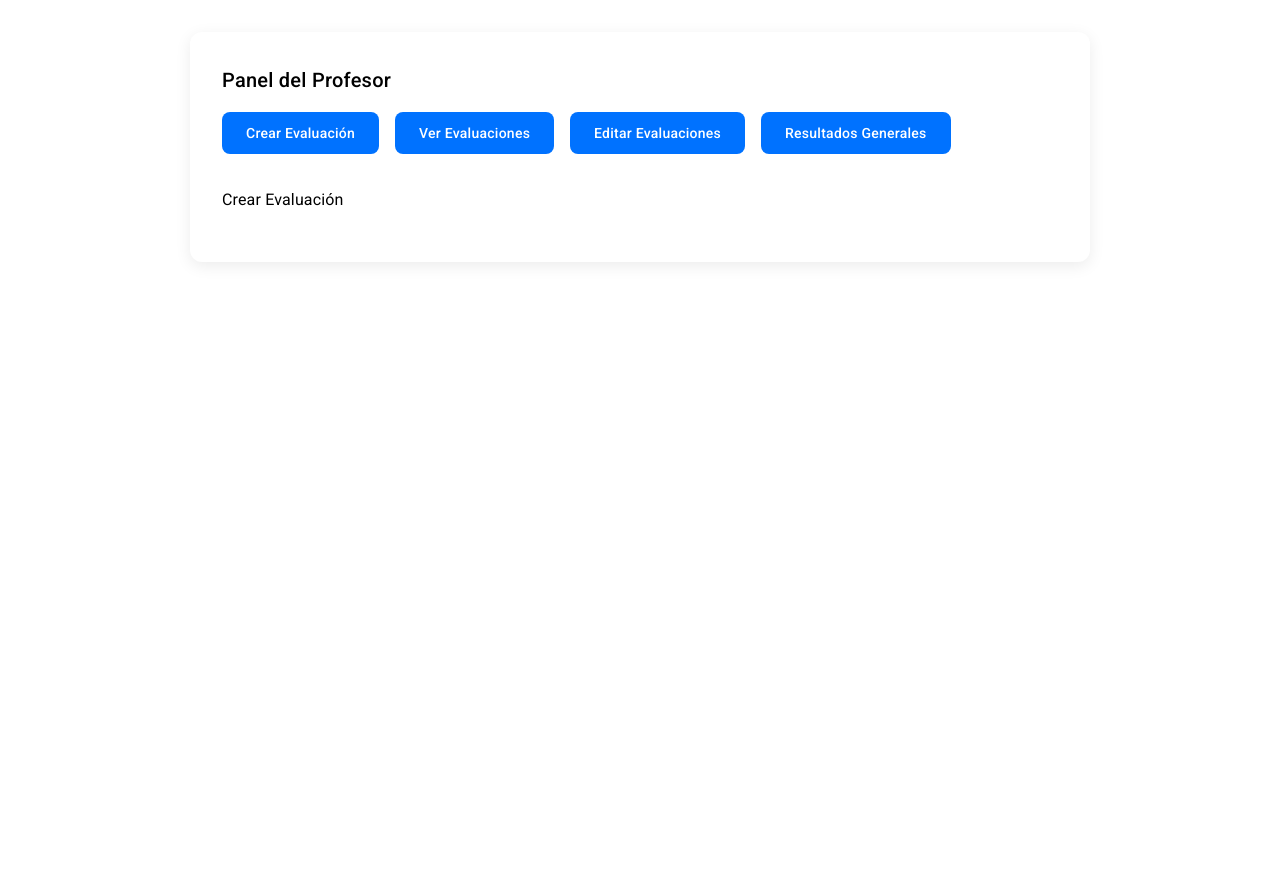
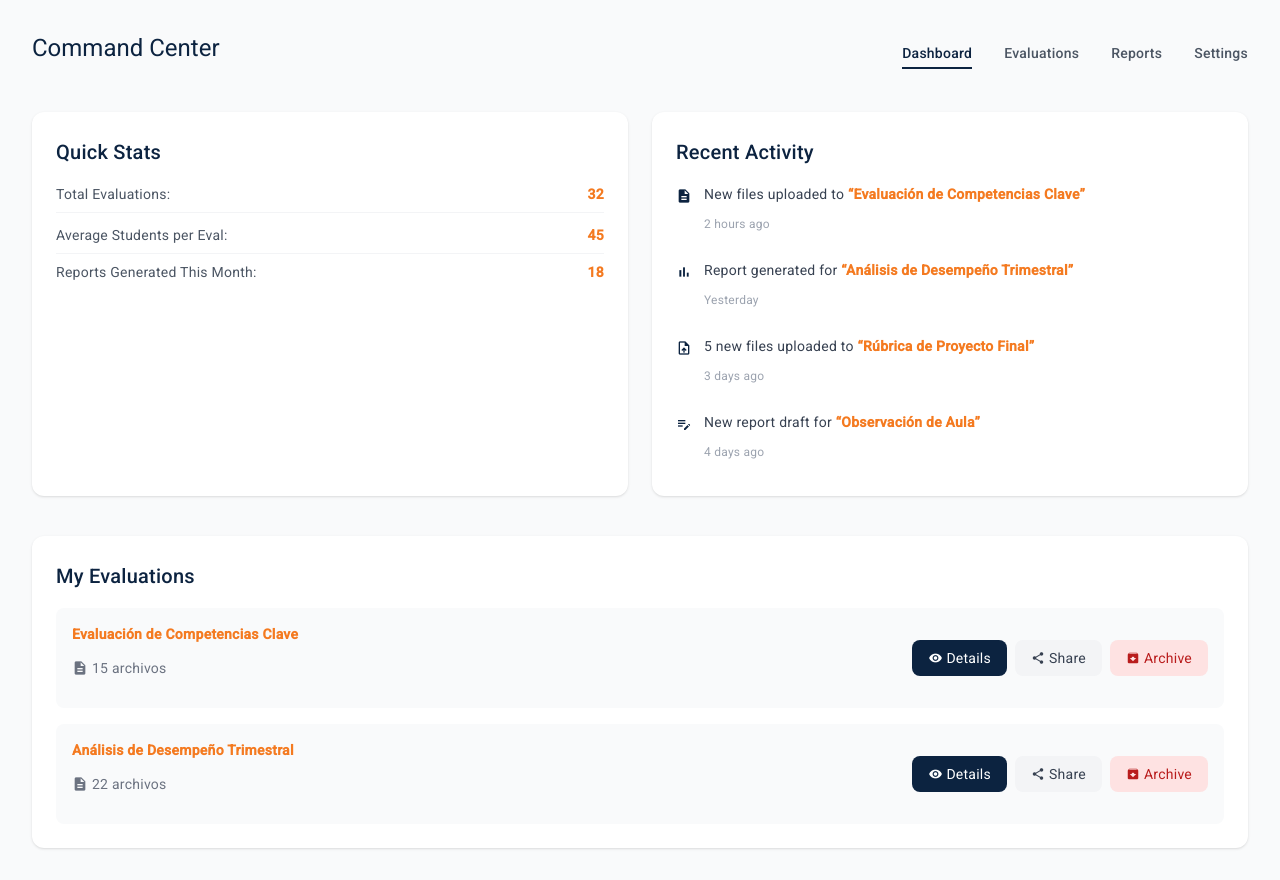
Before and after one commit to JoshRivas313/HackEdu-Front, an Angular app: page /dashboard_profesor in a window 1280 px wide. Before the commit the page ends 800 px from the top, so only its background shows below. Built offline with nearby package versions, Linux system fonts and the light colour scheme.

Commit message:
Dashboard Profesores

```diff
--- a/src/app/component/dashboard-profesor/dashboard-profesor.component.html
+++ b/src/app/component/dashboard-profesor/dashboard-profesor.component.html
@@ -1,32 +1,154 @@
-<div class="dashboard-profesor-container">
-  <h2>Panel del Profesor</h2>
-  <nav class="dashboard-tabs">
-    <button (click)="activeTab = 'crear'">Crear Evaluación</button>
-    <button (click)="activeTab = 'ver'">Ver Evaluaciones</button>
-    <button (click)="activeTab = 'editar'">Editar Evaluaciones</button>
-    <button (click)="activeTab = 'resultados'">Resultados Generales</button>
-  </nav>
+<div class="min-h-screen bg-gray-50 p-8">
+  <!-- Header -->
+  <div class="flex justify-between items-center mb-8">
+    <h1 class="text-2xl font-semibold text-[#0C2340]">Command Center</h1>
 
-  <div class="dashboard-content">
-    <div *ngIf="activeTab === 'crear'">
-      <h3>Crear Evaluación</h3>
-      <!-- Formulario para crear evaluación -->
-      <!-- ... -->
+    <!-- Nav Tabs -->
+    <nav class="flex gap-8 text-sm font-medium text-gray-600">
+      <a href="#" class="text-[#0C2340] border-b-2 border-[#0C2340] pb-1">
+        Dashboard
+      </a>
+      <a href="#" class="hover:text-[#0C2340] transition">Evaluations</a>
+      <a href="#" class="hover:text-[#0C2340] transition">Reports</a>
+      <a href="#" class="hover:text-[#0C2340] transition">Settings</a>
+    </nav>
+  </div>
+
+  <!-- Top Grid: Stats + Activity -->
+  <div class="grid grid-cols-1 lg:grid-cols-2 gap-6 mb-10">
+    <!-- Quick Stats -->
+    <div class="bg-white p-6 rounded-xl shadow">
+      <h2 class="text-lg font-semibold text-[#0C2340] mb-4">Quick Stats</h2>
+      <div class="space-y-2 text-sm">
+        <p class="flex justify-between border-b border-gray-100 pb-2">
+          <span class="text-gray-600">Total Evaluations:</span>
+          <span class="text-[#F47A20] font-semibold">32</span>
+        </p>
+        <p class="flex justify-between border-b border-gray-100 pb-2">
+          <span class="text-gray-600">Average Students per Eval:</span>
+          <span class="text-[#F47A20] font-semibold">45</span>
+        </p>
+        <p class="flex justify-between">
+          <span class="text-gray-600">Reports Generated This Month:</span>
+          <span class="text-[#F47A20] font-semibold">18</span>
+        </p>
+      </div>
     </div>
-    <div *ngIf="activeTab === 'ver'">
-      <h3>Evaluaciones Creadas</h3>
-      <!-- Lista de evaluaciones -->
-      <!-- ... -->
-    </div>
-    <div *ngIf="activeTab === 'editar'">
-      <h3>Editar Evaluaciones</h3>
-      <!-- Selección y edición de evaluación -->
-      <!-- ... -->
-    </div>
-    <div *ngIf="activeTab === 'resultados'">
-      <h3>Evaluación General de Resultados</h3>
-      <!-- Vista de resultados generales -->
-      <!-- ... -->
+
+    <!-- Recent Activity -->
+    <div class="bg-white p-6 rounded-xl shadow">
+      <h2 class="text-lg font-semibold text-[#0C2340] mb-4">Recent Activity</h2>
+
+      <ul class="space-y-4 text-sm">
+        <li class="flex items-start gap-3">
+          <span class="material-icons text-[#0C2340] text-base">description</span>
+          <div>
+            <p class="text-gray-700">
+              New files uploaded to
+              <span class="text-[#F47A20] font-semibold">“Evaluación de Competencias Clave”</span>
+            </p>
+            <p class="text-xs text-gray-400">2 hours ago</p>
+          </div>
+        </li>
+
+        <li class="flex items-start gap-3">
+          <span class="material-icons text-[#0C2340] text-base">bar_chart</span>
+          <div>
+            <p class="text-gray-700">
+              Report generated for
+              <span class="text-[#F47A20] font-semibold">“Análisis de Desempeño Trimestral”</span>
+            </p>
+            <p class="text-xs text-gray-400">Yesterday</p>
+          </div>
+        </li>
+
+        <li class="flex items-start gap-3">
+          <span class="material-icons text-[#0C2340] text-base">upload_file</span>
+          <div>
+            <p class="text-gray-700">
+              5 new files uploaded to
+              <span class="text-[#F47A20] font-semibold">“Rúbrica de Proyecto Final”</span>
+            </p>
+            <p class="text-xs text-gray-400">3 days ago</p>
+          </div>
+        </li>
+
+        <li class="flex items-start gap-3">
+          <span class="material-icons text-[#0C2340] text-base">edit_note</span>
+          <div>
+            <p class="text-gray-700">
+              New report draft for
+              <span class="text-[#F47A20] font-semibold">“Observación de Aula”</span>
+            </p>
+            <p class="text-xs text-gray-400">4 days ago</p>
+          </div>
+        </li>
+      </ul>
     </div>
   </div>
+
+  <!-- My Evaluations -->
+  <section class="bg-white p-6 rounded-xl shadow">
+    <h2 class="text-lg font-semibold text-[#0C2340] mb-6">My Evaluations</h2>
+
+    <div class="space-y-4">
+      <!-- Evaluation Item -->
+      <div class="flex justify-between items-center bg-gray-50 p-4 rounded-lg">
+        <div>
+          <p class="font-semibold text-[#F47A20]">
+            Evaluación de Competencias Clave
+          </p>
+          <p class="text-sm text-gray-500 flex items-center gap-1">
+            <span class="material-icons text-base text-gray-500">description</span>
+            15 archivos
+          </p>
+        </div>
+
+        <div class="flex gap-2">
+          <button
+            class="px-4 py-2 bg-[#0C2340] text-white text-sm rounded-lg hover:bg-[#1a3a66] transition flex items-center gap-1">
+            <span class="material-icons text-sm">visibility</span> Details
+          </button>
+          <button
+            class="px-4 py-2 bg-gray-100 text-gray-700 text-sm rounded-lg hover:bg-gray-200 transition flex items-center gap-1">
+            <span class="material-icons text-sm">share</span> Share
+          </button>
+          <button
+            class="px-4 py-2 bg-red-100 text-red-700 text-sm rounded-lg hover:bg-red-200 transition flex items-center gap-1">
+            <span class="material-icons text-sm">archive</span> Archive
+          </button>
+        </div>
+      </div>
+
+      <!-- Repite este bloque para cada evaluación -->
+      <div class="flex justify-between items-center bg-gray-50 p-4 rounded-lg">
+        <div>
+          <p class="font-semibold text-[#F47A20]">
+            Análisis de Desempeño Trimestral
+          </p>
+          <p class="text-sm text-gray-500 flex items-center gap-1">
+            <span class="material-icons text-base tex-gray-100">description</span>
+            22 archivos
+          </p>
+        </div>
+
+        <div class="flex gap-2">
+          <button
+            class="px-4 py-2 bg-[#0C2340] text-white text-sm rounded-lg hover:bg-[#1a3a66] transition flex items-center gap-1">
+            <span class="material-icons text-sm">visibility</span> Details
+          </button>
+          <button
+            class="px-4 py-2 bg-gray-100 text-gray-700 text-sm rounded-lg hover:bg-gray-200 transition flex items-center gap-1">
+            <span class="material-icons text-sm">share</span> Share
+          </button>
+          <button
+            class="px-4 py-2 bg-red-100 text-red-700 text-sm rounded-lg hover:bg-red-200 transition flex items-center gap-1">
+            <span class="material-icons text-sm">archive</span> Archive
+          </button>
+        </div>
+      </div>
+
+      <!-- Puedes duplicar más evaluaciones aquí -->
+    </div>
+  </section>
 </div>
```
